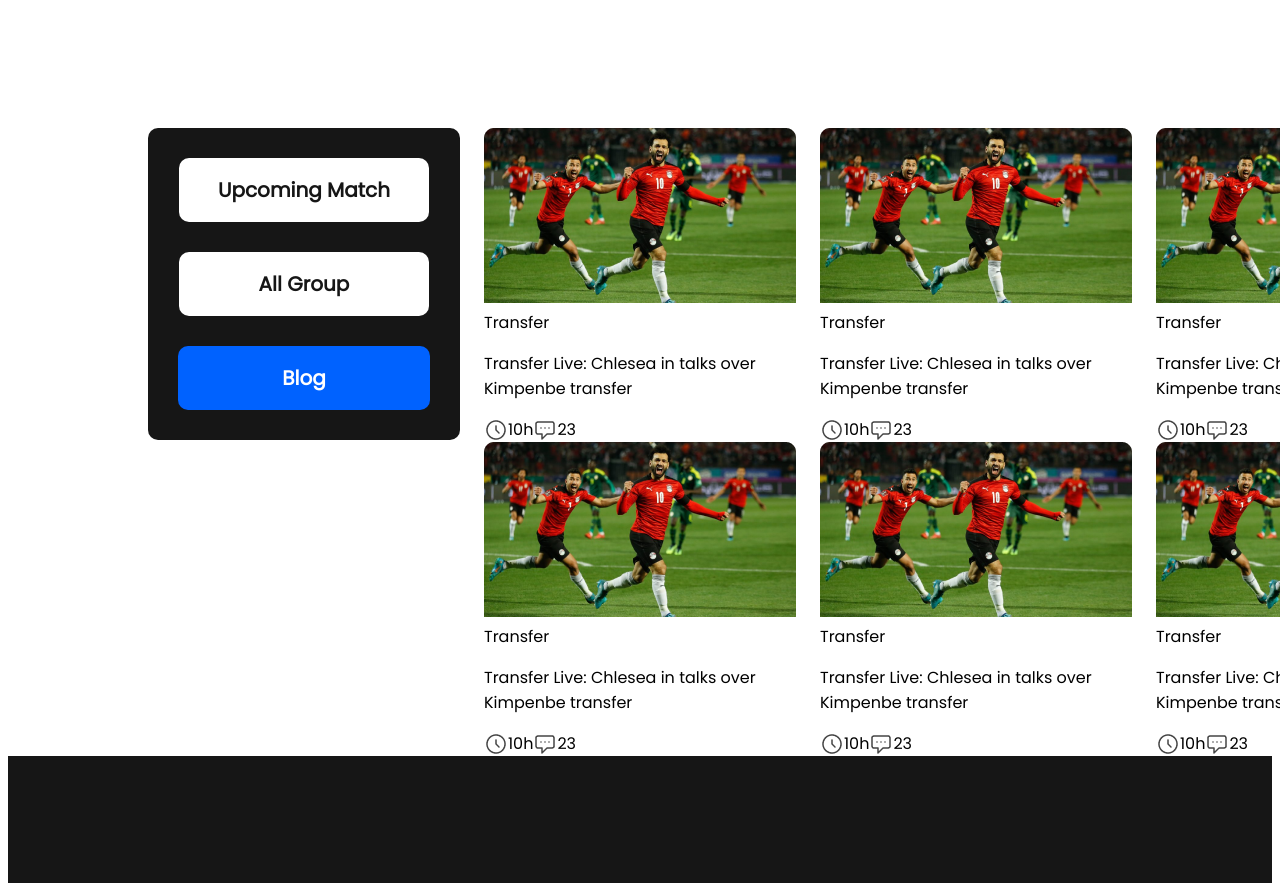
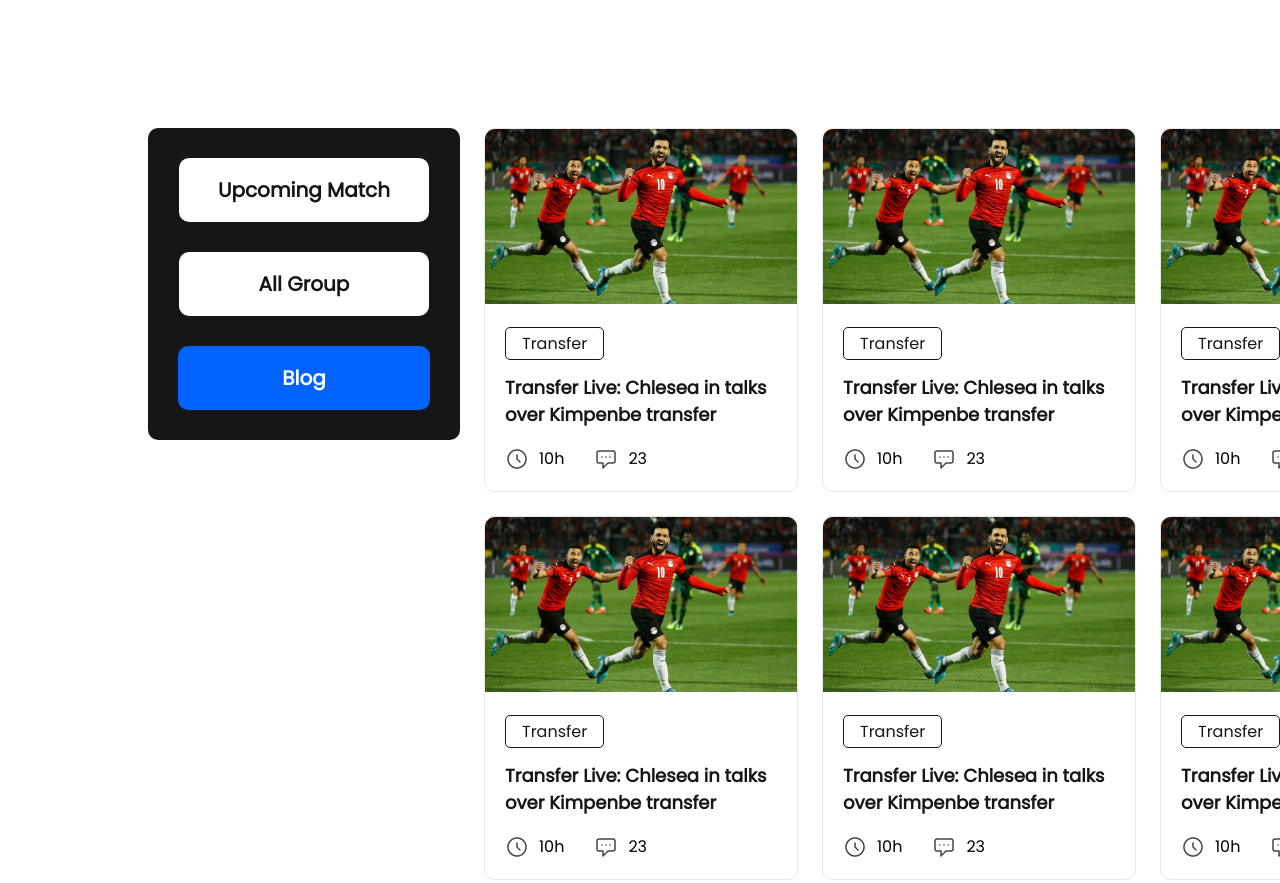
Before and after one commit to SakibShahrier/Assignment-Milestone2, a plain HTML site: page index.html in a window 1280 px wide. Shown: the part 700-1583 px from the top of the page. Drawn offline with Linux system fonts and the light colour scheme.

Commit message:
Index Page Done

```diff
--- a/index.html
+++ b/index.html
@@ -36,7 +36,7 @@
                 <div class="blog">
                     <img src="./assets/Blog Image.png" alt="">
                     <div class="blog-body">
-                        <span class="dummy-button">Transfer</span>
+                        <a href="" class="dummy-button">Transfer</a>
                         <p class="blog-title">Transfer Live: Chlesea in talks over Kimpenbe transfer</p>
                         <div class="blog-activity">
                             <div class="time-activity">
@@ -53,7 +53,7 @@
                 <div class="blog">
                     <img src="./assets/Blog Image.png" alt="">
                     <div class="blog-body">
-                        <span class="dummy-button">Transfer</span>
+                        <a href="" class="dummy-button">Transfer</a>
                         <p class="blog-title">Transfer Live: Chlesea in talks over Kimpenbe transfer</p>
                         <div class="blog-activity">
                             <div class="time-activity">
@@ -70,7 +70,7 @@
                 <div class="blog">
                     <img src="./assets/Blog Image.png" alt="">
                     <div class="blog-body">
-                        <span class="dummy-button">Transfer</span>
+                        <a href="" class="dummy-button">Transfer</a>
                         <p class="blog-title">Transfer Live: Chlesea in talks over Kimpenbe transfer</p>
                         <div class="blog-activity">
                             <div class="time-activity">
@@ -87,7 +87,7 @@
                 <div class="blog">
                     <img src="./assets/Blog Image.png" alt="">
                     <div class="blog-body">
-                        <span class="dummy-button">Transfer</span>
+                        <a href="" class="dummy-button">Transfer</a>
                         <p class="blog-title">Transfer Live: Chlesea in talks over Kimpenbe transfer</p>
                         <div class="blog-activity">
                             <div class="time-activity">
@@ -104,7 +104,7 @@
                 <div class="blog">
                     <img src="./assets/Blog Image.png" alt="">
                     <div class="blog-body">
-                        <span class="dummy-button">Transfer</span>
+                        <a href="" class="dummy-button">Transfer</a>
                         <p class="blog-title">Transfer Live: Chlesea in talks over Kimpenbe transfer</p>
                         <div class="blog-activity">
                             <div class="time-activity">
@@ -121,7 +121,7 @@
                 <div class="blog">
                     <img src="./assets/Blog Image.png" alt="">
                     <div class="blog-body">
-                        <span class="dummy-button">Transfer</span>
+                        <a href="" class="dummy-button">Transfer</a>
                         <p class="blog-title">Transfer Live: Chlesea in talks over Kimpenbe transfer</p>
                         <div class="blog-activity">
                             <div class="time-activity">
--- a/styles/style.css
+++ b/styles/style.css
@@ -150,6 +150,33 @@ main{
     display: grid;
     grid-template-columns: repeat(3, 1fr);
     grid-column-gap: 24px;
+    grid-row-gap: 24px;
+    margin-bottom: 130px;
+}
+
+.blog{
+    border: 1px solid #E8E8E8;
+    border-radius: 10px;
+}
+
+.blog-body{
+    padding: 20px 0px 20px 20px;
+}
+
+.dummy-button{
+    font-size: 16px;
+    padding: 4px 16px 4px 16px;
+    border: 1px solid #161616;
+    border-radius: 5px;
+    text-decoration: none;
+    color: #161616;
+}
+
+.blog-title{
+    color: #161616;
+    font-size: 18px;
+    font-style: normal;
+    font-weight: 600;
 }
 
 .blog-activity{
@@ -159,11 +186,16 @@ main{
 .time-activity{
     display: flex;
     align-items: center;
+    margin-right: 30px;
 }
 
 .chat-activity{
     display: flex;
     align-items: center;
+}
+
+.activity{
+    padding-left: 10px;
 }
 
 
```
